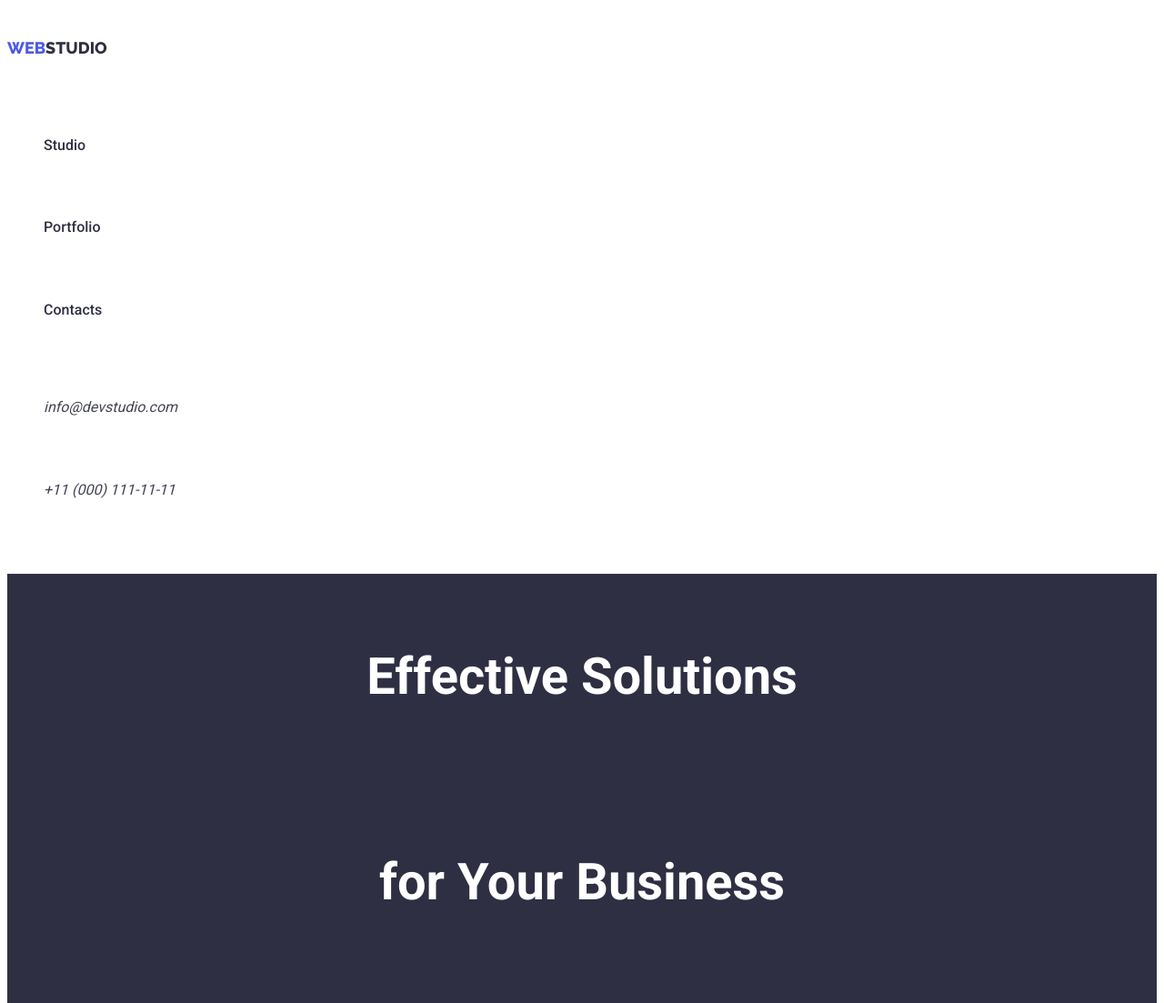
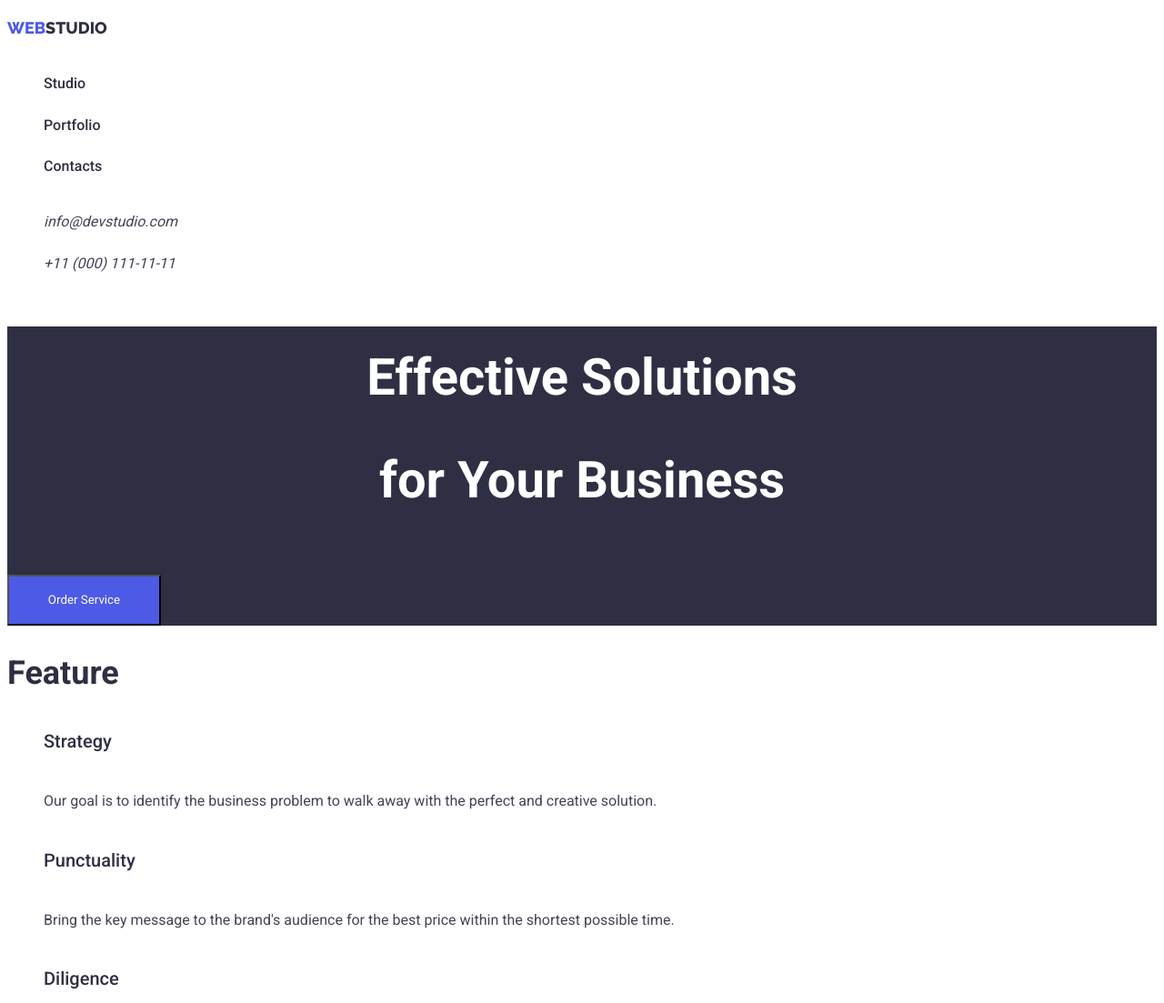
Before and after one commit to skil3777/goit-markup-hw-07, a plain HTML site: page index.html in a window 1280 px wide. Shown: the top 1103 px of the page at 91% size. Drawn offline with Linux system fonts and the light colour scheme.

Commit message:
Update styles.css

```diff
--- a/CSS/styles.css
+++ b/CSS/styles.css
@@ -13,7 +13,7 @@ body {
   font-style: normal;
   font-weight: 800;
   font-size: 18px;
-  line-height: 24mm;
+  line-height: 12mm;
   color: #2e2f42;
 }
 
@@ -26,7 +26,7 @@ body {
   text-decoration: none;
   font-weight: 500;
   font-size: 16px;
-  line-height: 24mm;
+  line-height: 12mm;
 }
 .nav:hover,
 .nav:focus {
@@ -34,7 +34,7 @@ body {
 
   font-weight: 500;
   font-size: 16px;
-  line-height: 24mm;
+  line-height: 12mm;
 }
 /* Зв'язок */
 .email {
@@ -42,7 +42,7 @@ body {
   font-family: "Roboto";
 
   font-size: 16px;
-  line-height: 24mm;
+  line-height: 12mm;
   color: #434455;
 }
 .email:hover,
@@ -51,7 +51,7 @@ body {
   font-family: "Roboto";
 
   font-size: 16px;
-  line-height: 24mm;
+  line-height: 12mm;
   color: #404bbf;
 }
 .tell {
@@ -59,7 +59,7 @@ body {
   font-family: "Roboto";
 
   font-size: 16px;
-  line-height: 24mm;
+  line-height: 12mm;
   color: #434455;
 }
 .tell:hover,
@@ -68,7 +68,7 @@ body {
   font-family: "Roboto";
 
   font-size: 16px;
-  line-height: 24mm;
+  line-height: 12mm;
   color: #404bbf;
 }
 /* Заголовок */
@@ -83,7 +83,7 @@ body {
 .title-text {
   font-weight: 700;
   font-size: 56px;
-  line-height: 60mm;
+  line-height: 30mm;
   text-align: center;
   color: #ffffff;
 }
@@ -104,19 +104,19 @@ body {
 .section-title {
   font-weight: 500;
   font-size: 20px;
-  line-height: 24mm;
+  line-height: 12mm;
   color: #2e2f42;
 }
 .section-text {
   font-size: 16px;
-  line-height: 24mm;
+  line-height: 12mm;
   color: #434455;
 }
 .title-section {
   text-transform: capitalize;
   font-weight: 700;
   font-size: 36px;
-  line-height: 24mm;
+  line-height: 12mm;
   color: #2e2f42;
 }
 footer {
@@ -142,7 +142,7 @@ footer {
   font-family: "Roboto";
 
   font-size: 16px;
-  line-height: 24mm;
+  line-height: 12mm;
   color: #e7e9fc;
 }
 /* Портфоліо */
@@ -157,7 +157,7 @@ footer {
 
   font-weight: 500;
   font-size: 16px;
-  line-height: 24mm;
+  line-height: 12mm;
 }
 .portfolio-button:hover,
 .portfolio-button:focus {
@@ -165,5 +165,5 @@ footer {
   color: #ffffff;
   font-weight: 500;
   font-size: 16px;
-  line-height: 24mm;
+  line-height: 12mm;
 }
```
